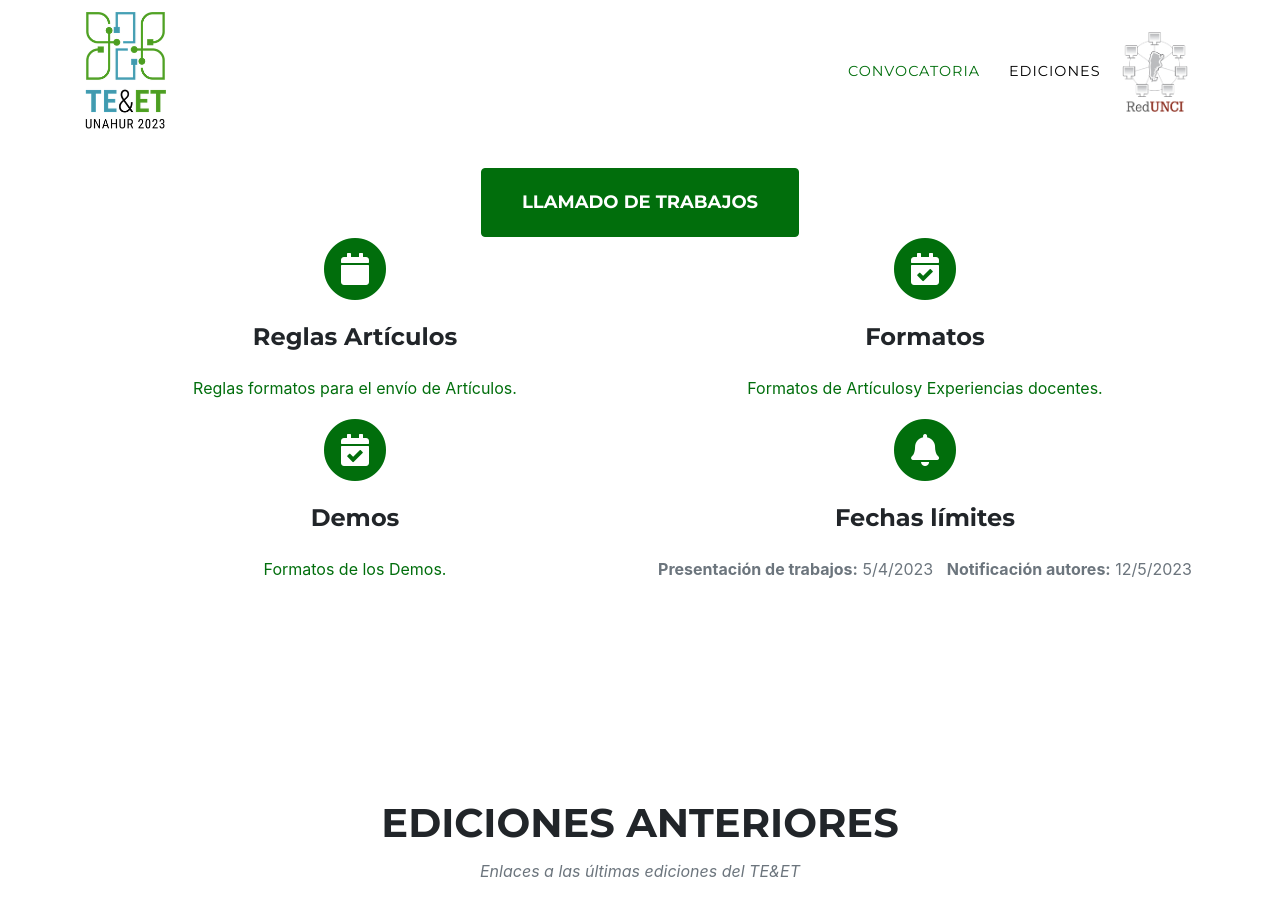
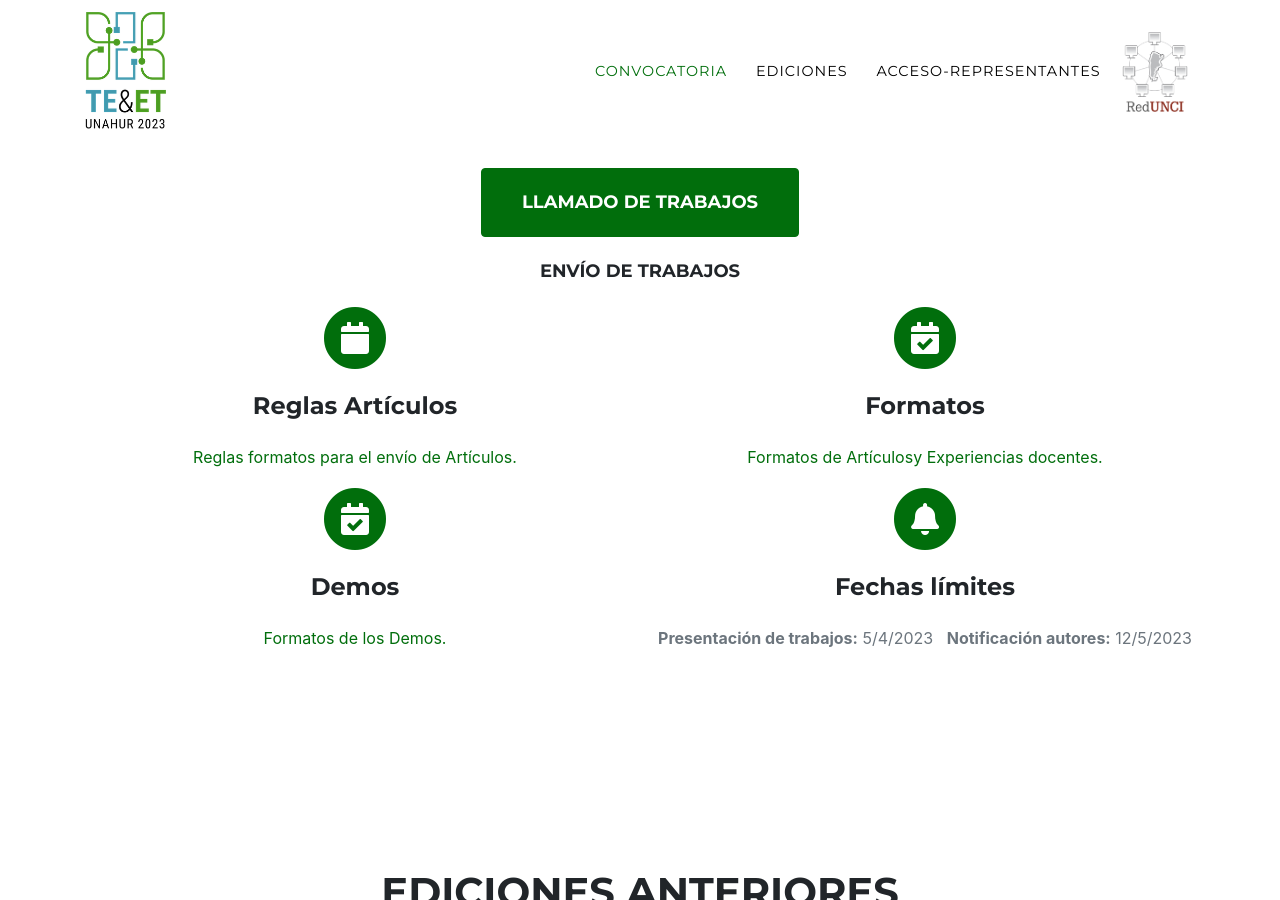
Before and after one commit to teyet2023unahur/teyet2023-2, a Jekyll site: the page built from index.md, in a window 1280 px wide and 900 px high, scrolled down 1004 px. Built offline with Jekyll 4.4.1, drawn with Linux system fonts in a browser that asks for light colours; some web fonts are replaced.

Commit message:
agregado presentacion trabajos

```diff
--- a/_data/navigation.yml
+++ b/_data/navigation.yml
@@ -32,6 +32,8 @@
       section: convocatoria
     - title: "Ediciones"
       section: ediciones
+    - title: "Acceso-representantes"
+      url: http://163.10.22.92//sac_congreso/index.php?idEvento=156
 es-ES:
   <<: *DEFAULT_ES
 es-CO:
--- a/_data/sitetext.yml
+++ b/_data/sitetext.yml
@@ -179,6 +179,8 @@
     section: convocatoria
     button: "llamado de trabajos"
     buttonlink: "/presentacion-trabajos.html"
+    button2: "Envío de trabajos"
+    buttonlink2: "http://163.10.22.92//sac_congreso/enviarArticulo.php?idEvento=156"
     list:
       - title: "Reglas Artículos"
         desc: "Reglas formatos para el envío de Artículos."
--- a/_includes/convocatoria.html
+++ b/_includes/convocatoria.html
@@ -11,6 +11,10 @@
 		      {% endif %}
           {%- if site.data.sitetext[site.locale].convocatoria.button -%}
             <a class="btn btn-primary btn-xl text-uppercase js-scroll-trigger" href="{{ site.data.sitetext[site.locale].convocatoria.buttonlink }}">{{ site.data.sitetext[site.locale].convocatoria.button }}</a>
+	        {%- endif -%}
+          {%- if site.data.sitetext[site.locale].convocatoria.button2 -%}
+            <br />
+            <a class="btn btn-secodary btn-xl text-uppercase js-scroll-trigger" href="{{ site.data.sitetext[site.locale].convocatoria.buttonlink2 }}">{{ site.data.sitetext[site.locale].convocatoria.button2 }}</a>
 	        {%- endif -%}
         </div>
       </div>
--- a/_includes/presentacion-contenido.html
+++ b/_includes/presentacion-contenido.html
@@ -2,8 +2,10 @@
 <div class="container">
     <div>
         <br />
+        <br />
+        <br />
     </div>
-    <div>
+    <div style="align-items: center;">
         19/12/2022 - <a href="/assets/pdf/call-teyet-1-v2.pdf">Descargar llamado</a>
         <br />
     </div>
```
